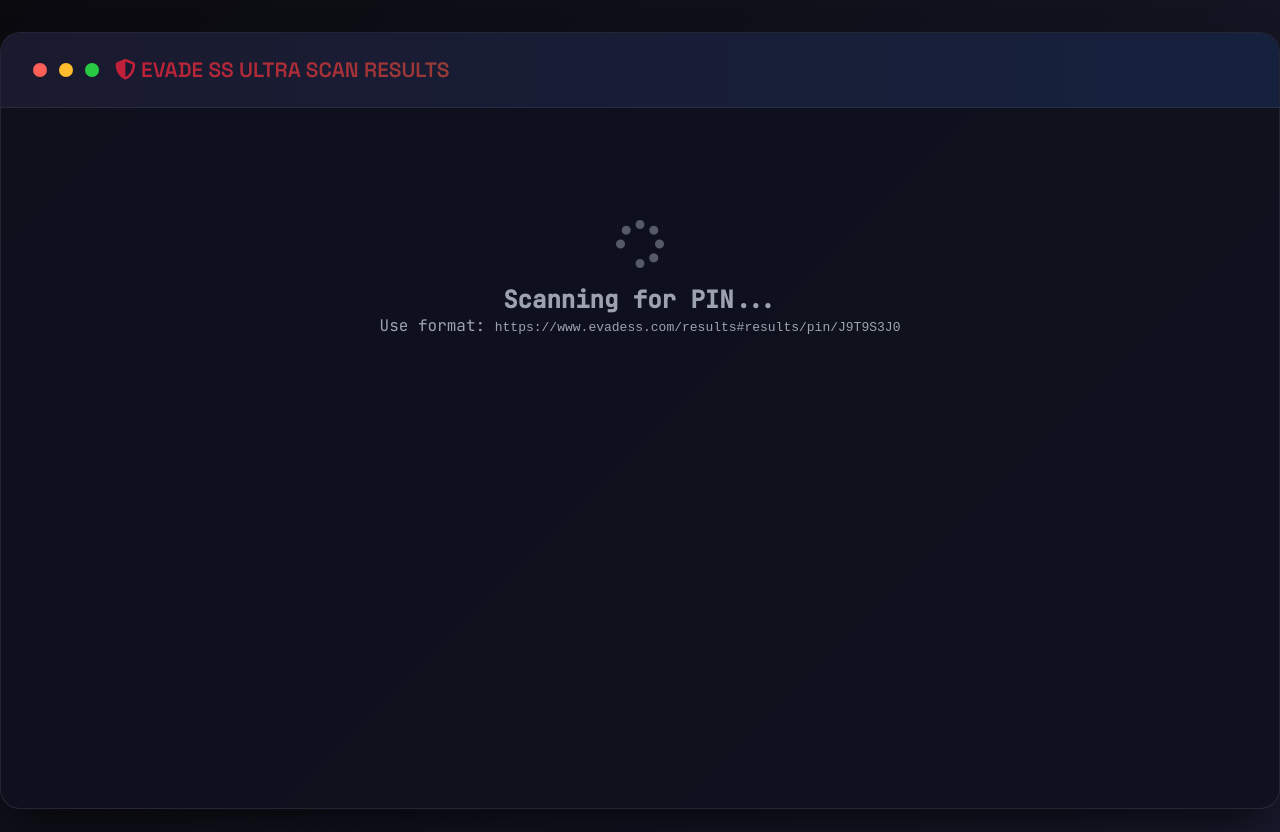
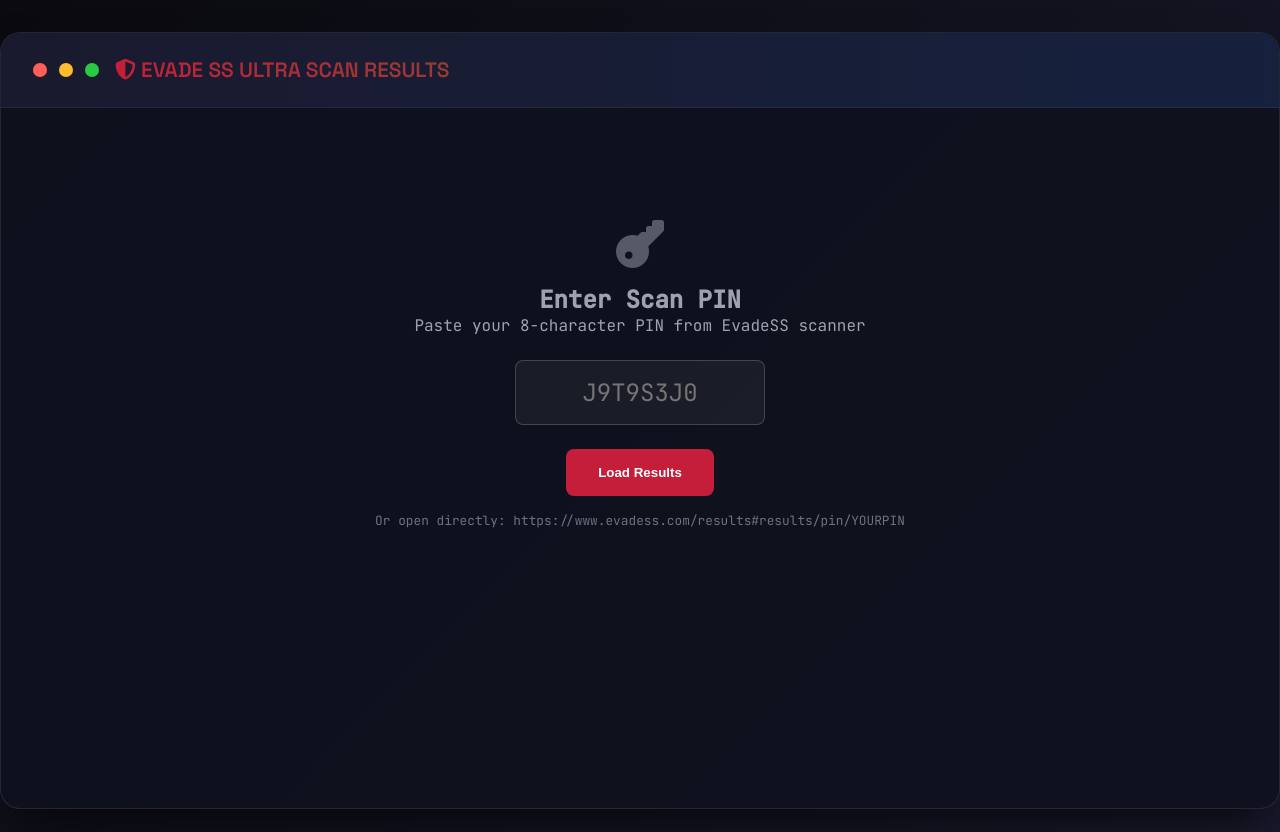
Before and after one commit to EvadeSSB/EvadeSSB.github.io, a plain HTML site: page results.html in a window 1280 px wide. Drawn offline with Linux system fonts and the light colour scheme.

Commit message:
Update results.html

```diff
--- a/results.html
+++ b/results.html
@@ -65,11 +65,22 @@
         </div>
         <div class="terminal-body">
             <div id="results-container">
+                <!-- Input / loading state -->
                 <div class="loading" id="loading-state">
-                    <i class="fas fa-spinner"></i>
-                    <h2>Scanning for PIN...</h2>
-                    <p>Use format: <code>https://www.evadess.com/results#results/pin/J9T9S3J0</code></p>
+                    <i class="fas fa-key"></i>
+                    <h2>Enter Scan PIN</h2>
+                    <p>Paste your 8-character PIN from EvadeSS scanner</p>
+                    <input id="pin-input" type="text" maxlength="8" placeholder="J9T9S3J0"
+                           style="width: 250px; padding: 1rem; background: rgba(255,255,255,0.05); border: 1px solid rgba(148,163,184,0.3); border-radius: 8px; color: #f9fafb; font-size: 1.5rem; font-family: 'JetBrains Mono'; text-transform: uppercase; text-align: center; margin-top: 1.5rem;">
+                    <div style="margin-top: 1.5rem;">
+                        <button onclick="loadPin()" style="padding: 1rem 2rem; background: #c41e3a; border: none; border-radius: 8px; color: white; font-weight: 600; cursor: pointer;">Load Results</button>
+                    </div>
+                    <p style="margin-top: 1rem; font-size: 0.8rem; color: #6b7280;">
+                        Or open directly: https://www.evadess.com/results#results/pin/YOURPIN
+                    </p>
                 </div>
+
+                <!-- Results state -->
                 <div id="results-state" style="display: none;">
                     <div class="scan-header">
                         <div class="scan-title">ULTRA SCAN ANALYSIS</div>
@@ -117,7 +128,7 @@
                             </div>
                         </div>
                     </div>
-                </div>
+                </div> <!-- /results-state -->
             </div>
         </div>
     </div>
@@ -134,16 +145,36 @@
             document.getElementById('loading-state').style.display = 'none';
             document.getElementById('results-state').style.display = 'block';
             document.getElementById('scan-pin').textContent = pin;
+
             const score = Math.floor(Math.random() * 200) + 100;
             document.getElementById('risk-score').textContent = `🚨 ${score}`;
             document.getElementById('status').textContent = score > 200 ? 'DETECTED' : 'CLEAN';
             document.getElementById('hit-count').textContent = Math.floor(Math.random() * 20) + 5;
         }
 
+        function loadPin() {
+            const input = document.getElementById('pin-input');
+            const pin = (input.value || "").trim().toUpperCase();
+            if (!/^[A-Z0-9]{8}$/.test(pin)) {
+                alert('Enter valid 8-character PIN (A-Z, 0-9)');
+                return;
+            }
+            // update URL hash so link can be shared
+            window.location.hash = `results/pin/${pin}`;
+            // immediately show results without reload
+            showResults(pin);
+        }
+
         window.addEventListener('load', () => {
             const pin = parsePinFromUrl();
             if (pin) {
+                // came from batch link or shared URL
+                document.getElementById('pin-input').value = pin;
                 showResults(pin);
+            } else {
+                // manual input mode
+                document.getElementById('loading-state').style.display = 'block';
+                document.getElementById('results-state').style.display = 'none';
             }
         });
     </script>
```
